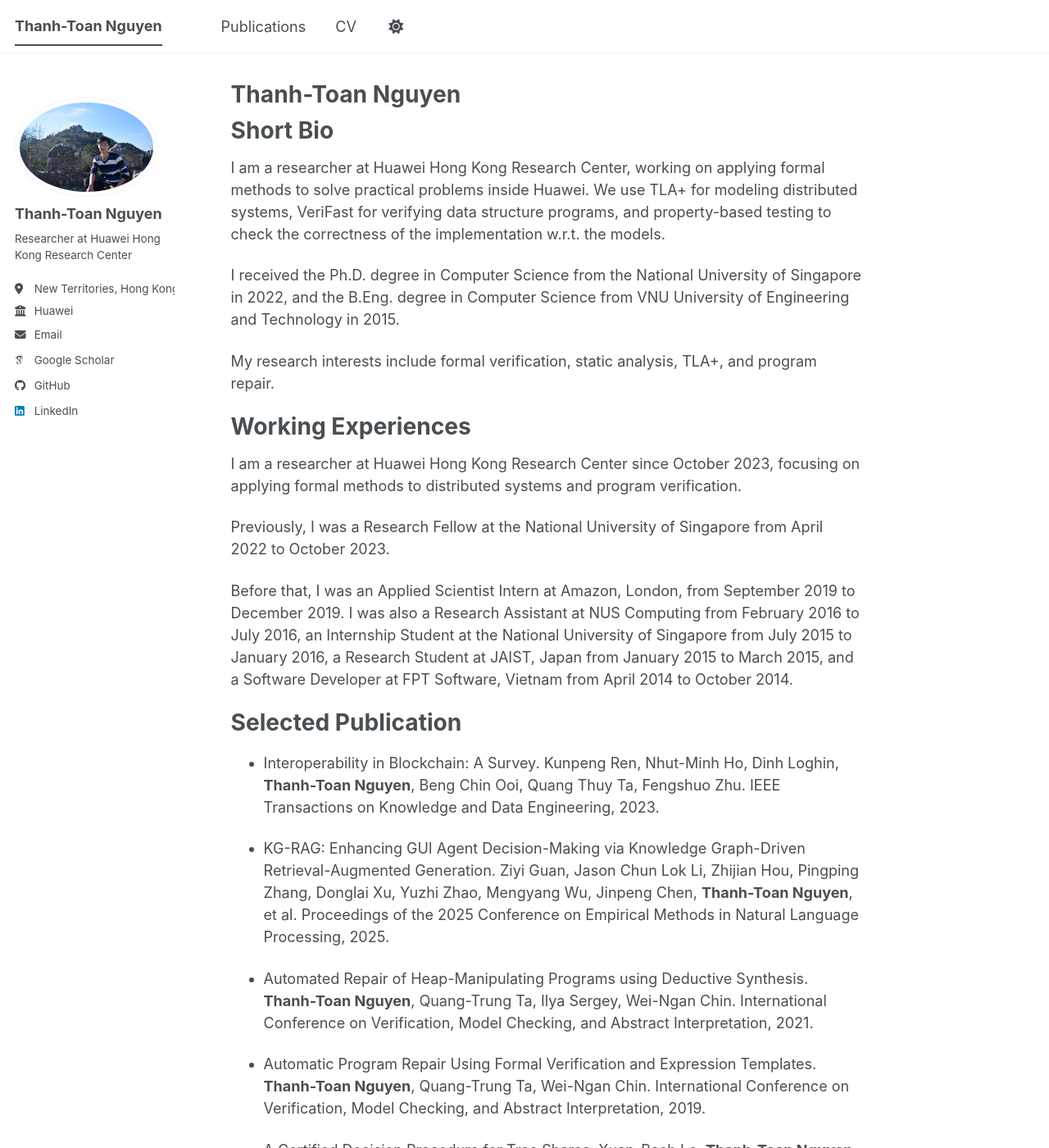
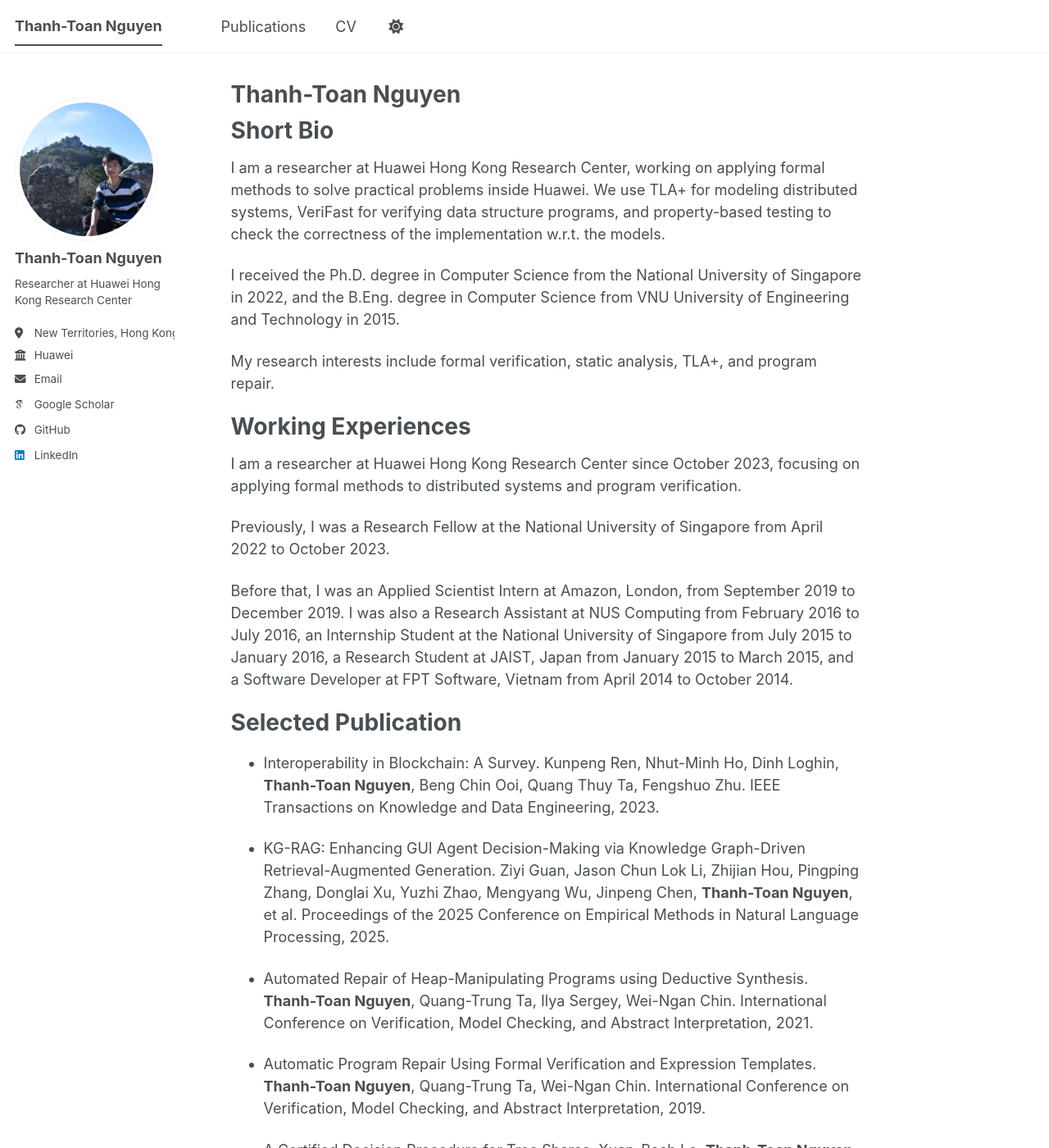
Before and after one commit to thanhtoantnt/thanhtoantnt.github.io, a Jekyll site: the page built from _pages/about.md, in a window 1280 px wide and 1400 px high. Shown: the whole window at 82% size. Built offline with Jekyll 4.4.1, drawn with Linux system fonts in a browser that asks for light colours; some web fonts are replaced; a script bundle is joined from its source files by our own code; library files that are not in the unit come from our copies.

Commit message:
Fix profile picture to be a perfect circle

```diff
--- a/_sass/layout/_sidebar.scss
+++ b/_sass/layout/_sidebar.scss
@@ -155,6 +155,9 @@
 
   img {
     max-width: 175px;
+    width: 175px;
+    height: 175px;
+    object-fit: cover;
     border-radius: 50%;
 
     @include breakpoint($large) {
```
